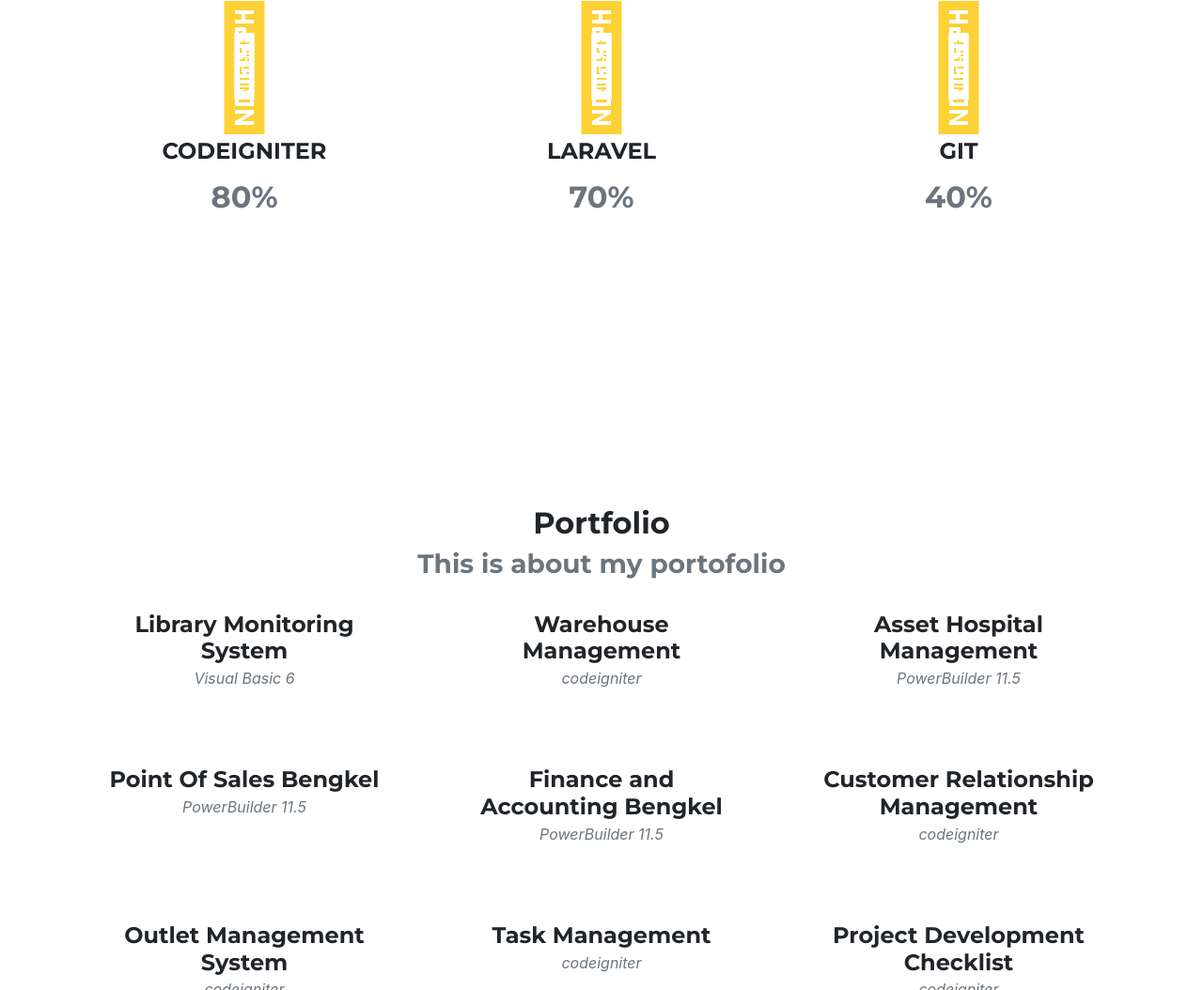
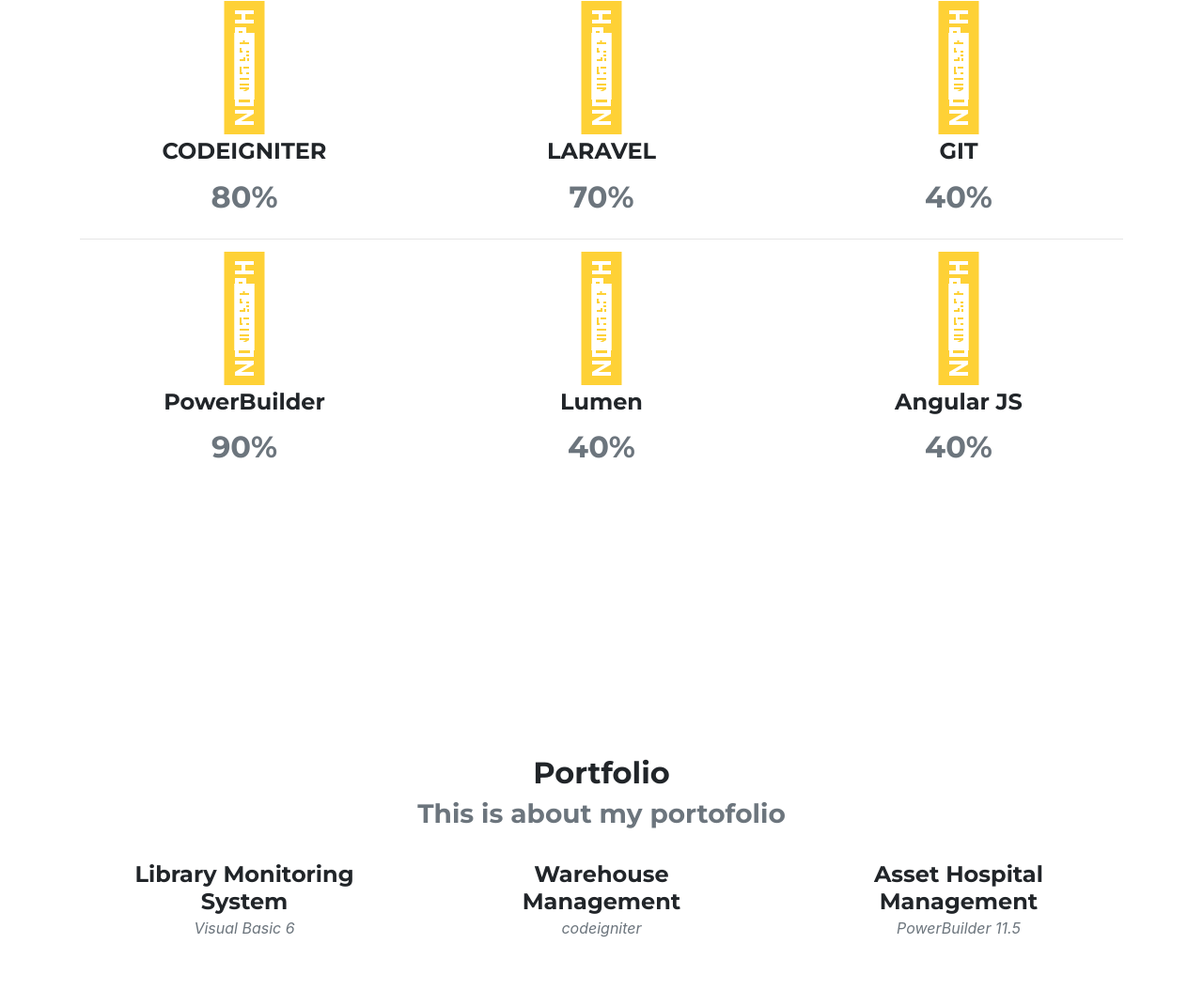
Before and after one commit to budipriyoutomo/budipriyoutomo.github.io, a plain HTML site: page index.html in a window 1280 px wide. Shown: the part 1434-2488 px from the top of the page at 94% size. Drawn offline with nearby package versions, Linux system fonts and the light colour scheme; files whose address does not match are found by name; a web font is replaced by a local one.

Commit message:
first commit

```diff
--- a/index.html
+++ b/index.html
@@ -163,7 +163,37 @@
                     <h4 class="service-heading">GIT</h4>
                     <h2 class="text-muted">40%</h2>
                 </div>
+
         </div>
+<hr>
+        <div class="row text-center">
+            <div class="col-md-4">
+                <span class="fa-stack fa-4x">
+                    <i class="fa fa-circle fa-stack-2x text-primary"></i>
+                    <i class="fa fa-laptop fa-stack-1x fa-inverse"></i>
+                </span>
+                <h4 class="service-heading">PowerBuilder</h4>
+                <h2 class="text-muted">90%</h2>
+            </div>
+
+            <div class="col-md-4">
+                <span class="fa-stack fa-4x">
+                    <i class="fa fa-circle fa-stack-2x text-primary"></i>
+                    <i class="fa fa-laptop fa-stack-1x fa-inverse"></i>
+                </span>
+                <h4 class="service-heading">Lumen</h4>
+                <h2 class="text-muted">40%</h2>
+            </div>
+
+            <div class="col-md-4">
+                <span class="fa-stack fa-4x">
+                    <i class="fa fa-circle fa-stack-2x text-primary"></i>
+                    <i class="fa fa-laptop fa-stack-1x fa-inverse"></i>
+                </span>
+                <h4 class="service-heading">Angular JS</h4>
+                <h2 class="text-muted">40%</h2>
+            </div>
+
     </section>
 
     <!-- Portfolio Grid Section -->
```
